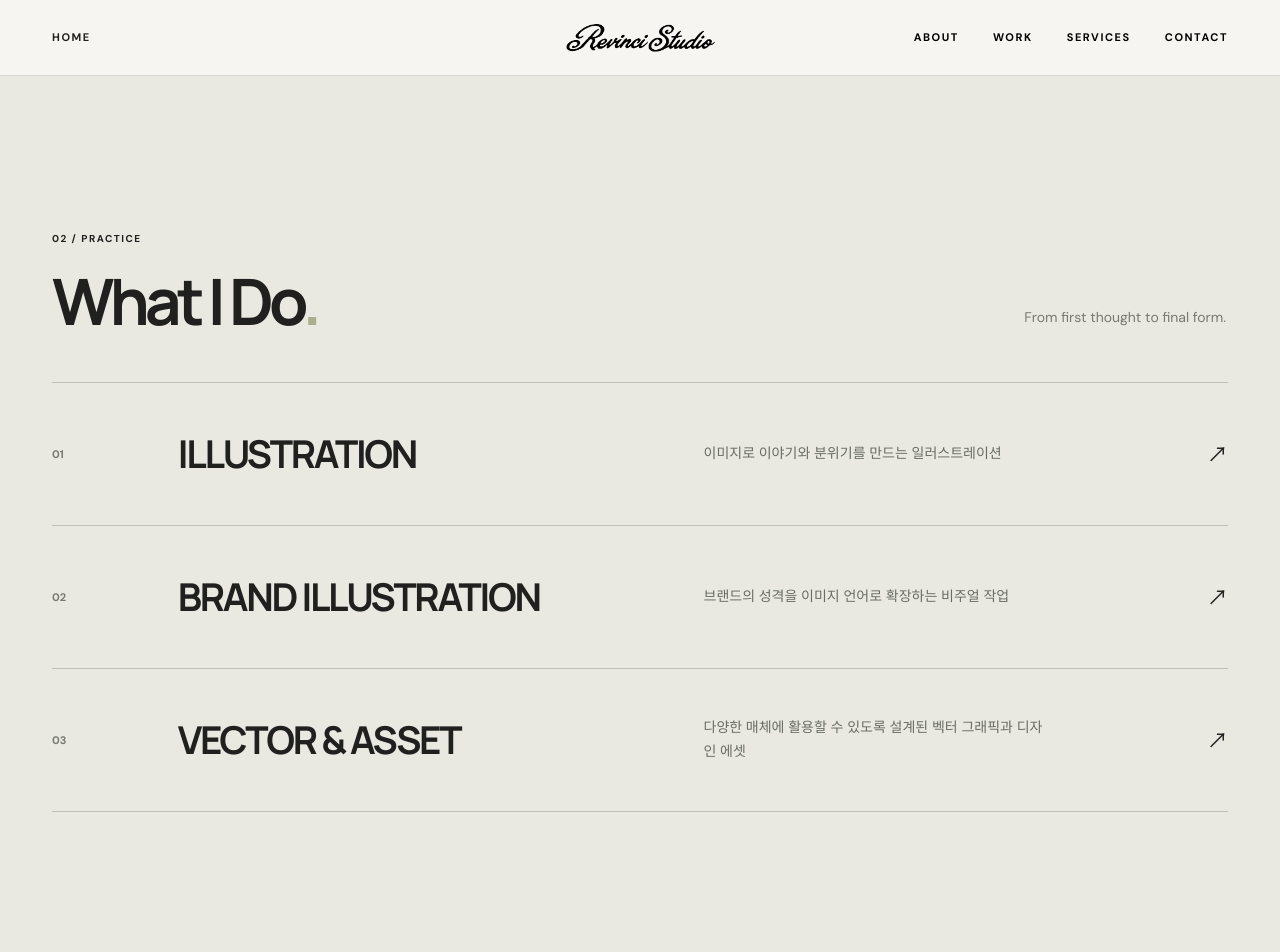
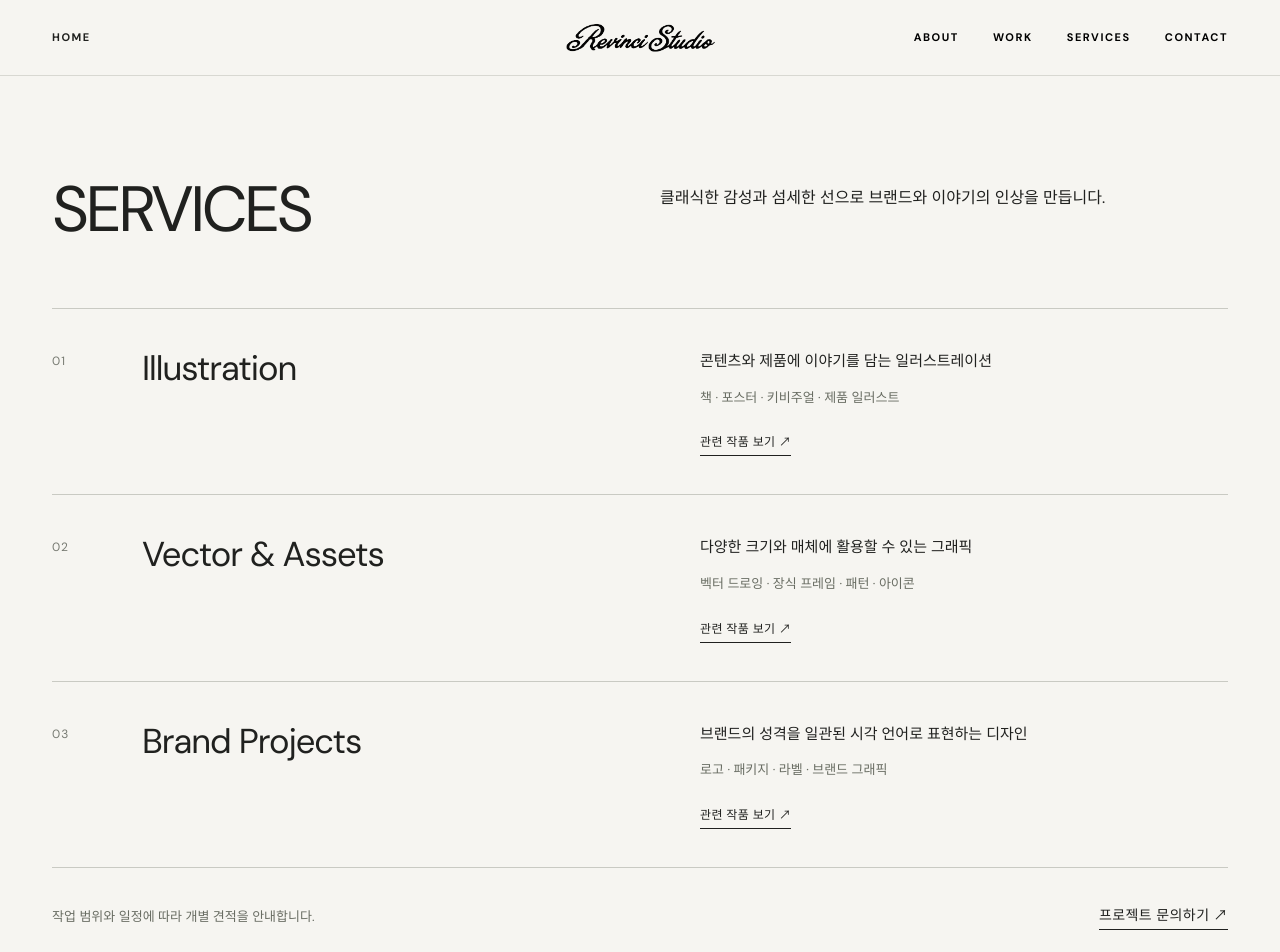
Before and after one commit to kimsims0918-sys/test1, a React (Vite) app: page /services in a window 1280 px wide. Shown: the top 952 px of the page. Built offline with nearby package versions, Linux system fonts and the light colour scheme.

Commit message:
Present service scopes in editorial layout with inquiry links

```diff
--- a/src/components/Services.tsx
+++ b/src/components/Services.tsx
@@ -1,15 +1,29 @@
-const services = [
-  { number: '01', title: 'ILLUSTRATION', description: '이미지로 이야기와 분위기를 만드는 일러스트레이션' },
-  { number: '02', title: 'BRAND ILLUSTRATION', description: '브랜드의 성격을 이미지 언어로 확장하는 비주얼 작업' },
-  { number: '03', title: 'VECTOR & ASSET', description: '다양한 매체에 활용할 수 있도록 설계된 벡터 그래픽과 디자인 에셋' },
-]
+import { Link } from 'react-router-dom'
+import { servicesContent } from '../data/services'
 
 export function Services() {
   return (
-    <section className="services section-space" id="services" aria-labelledby="services-title">
-      <div className="page-shell">
-        <div className="section-heading services-heading"><div><span className="section-kicker">02 / PRACTICE</span><h1 id="services-title">What I Do<span className="heading-period">.</span></h1></div><p>From first thought to final form.</p></div>
-        <div className="service-list">{services.map((service) => <div className="service-row" key={service.number}><span>{service.number}</span><h3>{service.title}</h3><p>{service.description}</p><span className="service-mark" aria-hidden="true">↗</span></div>)}</div>
+    <section className="services-editorial page-shell" id="services" aria-labelledby="services-title">
+      <div className="services-editorial-heading">
+        <h1 id="services-title">SERVICES</h1>
+        <p>{servicesContent.introduction}</p>
+      </div>
+      <div className="services-editorial-list">
+        {servicesContent.services.map((service) => (
+          <article className="services-editorial-row" key={service.number}>
+            <span className="services-editorial-number">{service.number}</span>
+            <h2>{service.title}</h2>
+            <div className="services-editorial-copy">
+              <p>{service.description}</p>
+              <p className="services-editorial-scope">{service.scope}</p>
+              <Link to={service.path}>관련 작품 보기 ↗</Link>
+            </div>
+          </article>
+        ))}
+      </div>
+      <div className="services-editorial-contact">
+        <p>{servicesContent.estimate}</p>
+        <Link to="/contact">프로젝트 문의하기 ↗</Link>
       </div>
     </section>
   )
--- /dev/null
+++ b/src/data/services.ts
@@ -0,0 +1,9 @@
+export const servicesContent = {
+  introduction: '클래식한 감성과 섬세한 선으로 브랜드와 이야기의 인상을 만듭니다.',
+  estimate: '작업 범위와 일정에 따라 개별 견적을 안내합니다.',
+  services: [
+    { number: '01', title: 'Illustration', description: '콘텐츠와 제품에 이야기를 담는 일러스트레이션', scope: '책 · 포스터 · 키비주얼 · 제품 일러스트', path: '/work/illustration' },
+    { number: '02', title: 'Vector & Assets', description: '다양한 크기와 매체에 활용할 수 있는 그래픽', scope: '벡터 드로잉 · 장식 프레임 · 패턴 · 아이콘', path: '/work/vector-assets' },
+    { number: '03', title: 'Brand Projects', description: '브랜드의 성격을 일관된 시각 언어로 표현하는 디자인', scope: '로고 · 패키지 · 라벨 · 브랜드 그래픽', path: '/work/brand-projects' },
+  ],
+}
```
Also changed, not shown: src/styles.css.
